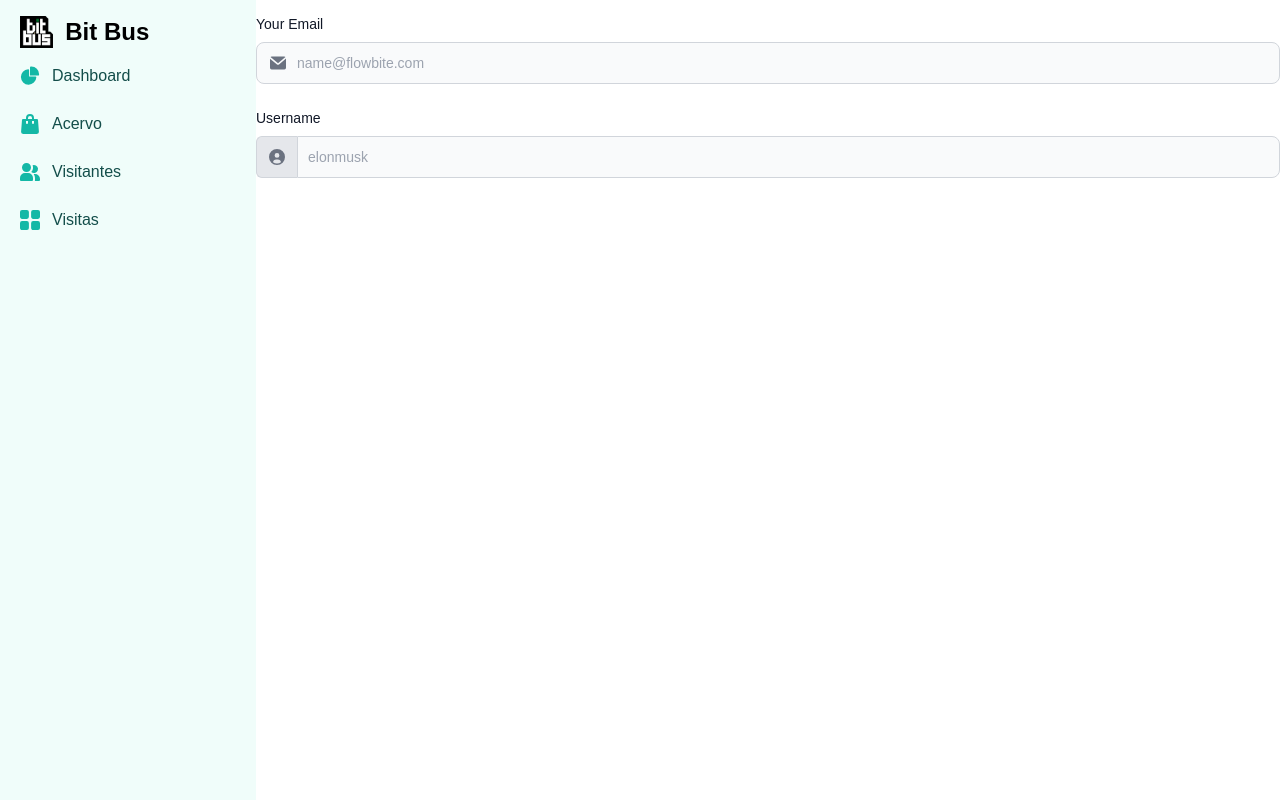
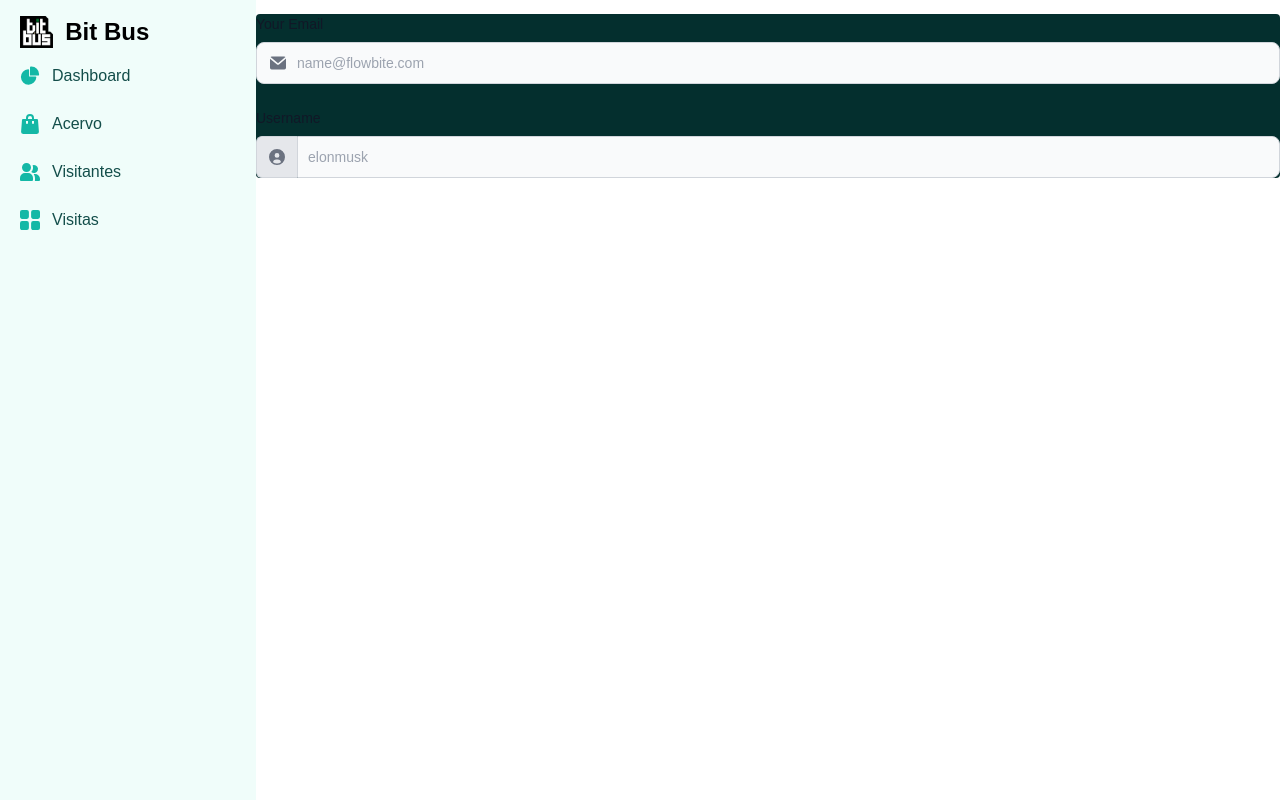
Before and after one commit to RicardoMBregalda/acervo-bitbus, a Vue app in the folder bitbus-frontend/: page /cadastrarvisitante in a window 1280 px wide. Built offline with nearby package versions, Linux system fonts and the light colour scheme.

Commit message:
add visitante cadastrar

```diff
--- a/bitbus-frontend/src/views/VisitanteCadastrar.vue
+++ b/bitbus-frontend/src/views/VisitanteCadastrar.vue
@@ -7,7 +7,7 @@ import Sidebar from '../components/Sidebar.vue'
 
 <Sidebar />
 
-<div class="top-3.5 sm:ml-64 relative overflow-x-auto">
+<div class="top-3.5 sm:ml-64 relative overflow-x-auto bg-teal-950 rounded">
 
     <label for="input-group-1" class="block mb-2 text-sm font-medium text-gray-900 dark:text-white">Your Email</label>
 <div class="relative mb-6">
```
